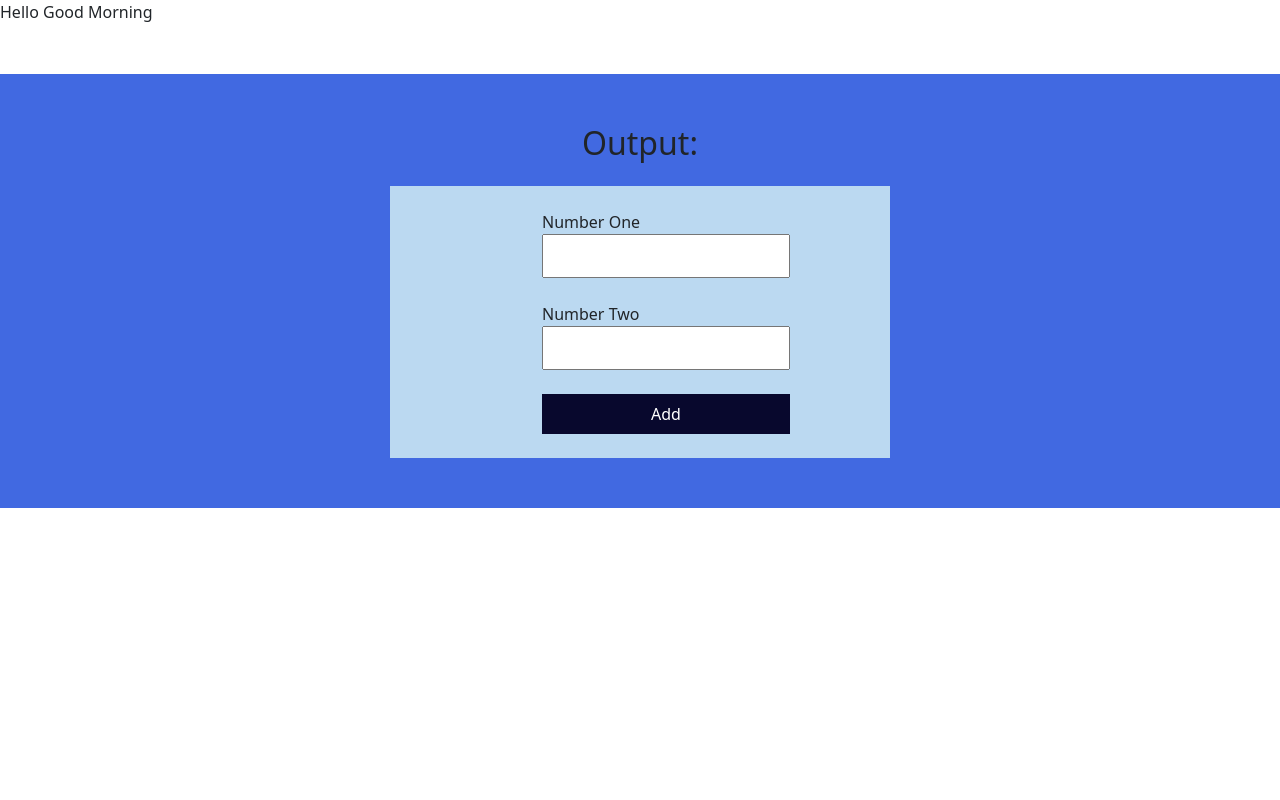
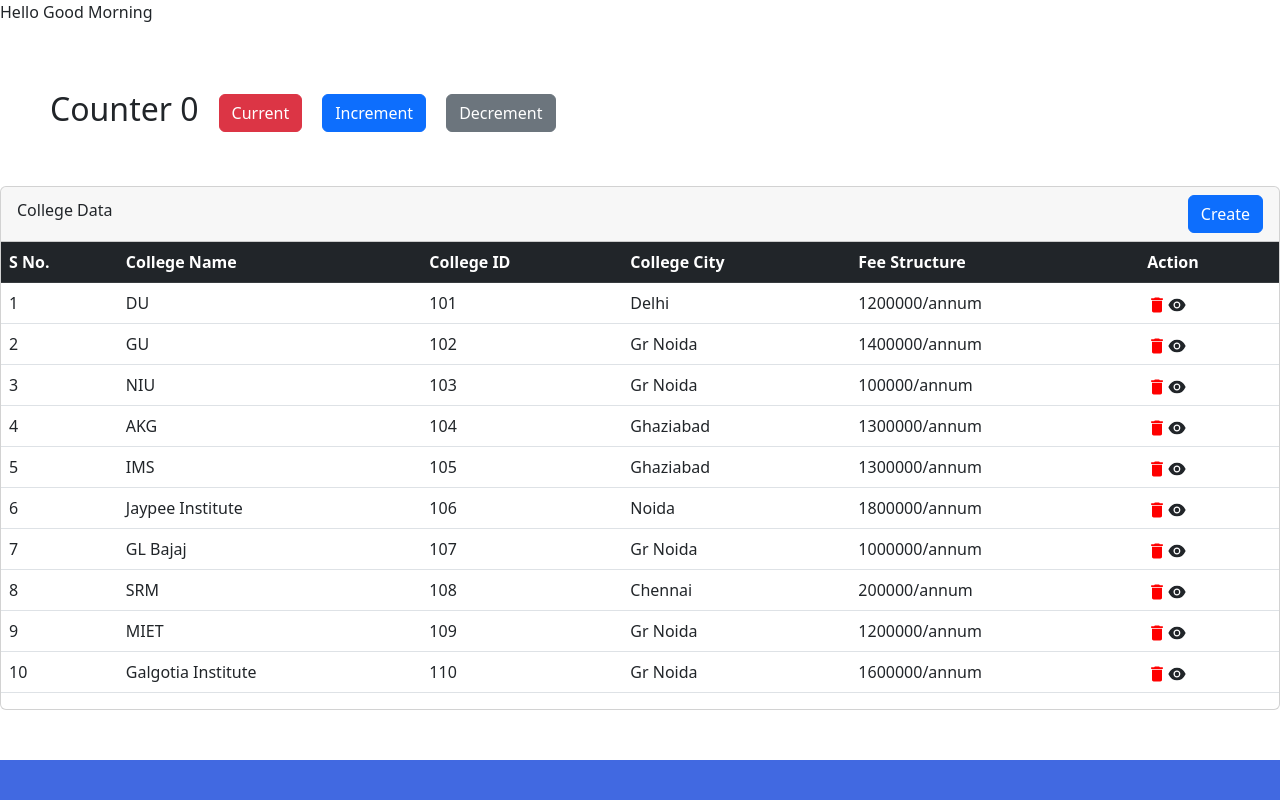
Before and after one commit to abhips99/New-Project, a React (Create React App) app: page / in a window 1280 px wide. Shown: the top 800 px of the page. Built offline with nearby package versions, Linux system fonts and the light colour scheme.

Commit message:
first commit

```diff
--- a/src/App.js
+++ b/src/App.js
@@ -1,6 +1,6 @@
 import "./styles/styles.css"
 // import ComponentA from "./Component/props/ComponentA";
-// import HookUseState from "./Component/hooks/HookUseState";
+import HookUseState from "./Component/hooks/HookUseState";
 import "bootstrap/dist/css/bootstrap.min.css";
 import Calculator from "./Component/calculator/caladd";
 
@@ -26,7 +26,8 @@ return (
   {/* <h2 className="heading">App {insName}</h2>
   <p>{text}</p> */}
   <p>Hello {text}</p>
-  {/* <HookUseState /> */}
+  {/* <ComponentA /> */}
+  <HookUseState />
   <Calculator />
   </>
 
--- a/src/Component/calculator/styles.css
+++ b/src/Component/calculator/styles.css
@@ -16,6 +16,9 @@
 
 .input-container {
     padding-left: 128px;
+}
+.input-container span{
+    color: red;
 }
 
 .input-container input {
--- a/src/Component/hooks/HookUseState.jsx
+++ b/src/Component/hooks/HookUseState.jsx
@@ -6,9 +6,9 @@ import {Button, Card, CardBody, CardHeader, CardTitle, Col, Input, Label, Row} f
 
 function HookUseState(){
 
-    // let current = 0;
+    let current = 0;
 
-    // const [count, setCount] = useState(0);
+    const [count, setCount] = useState(0);
     const [user, setUser] = useState(CollegeData);
     const [isCreate, setIsCreate] = useState(true);
     // console.log(user);
@@ -23,16 +23,18 @@ function HookUseState(){
 
     return (
     <>
-        {/* <h2>Counter {count} </h2>
-        <button onClick={()=>{
+        <div className="counterOuter">
+        <h2>Counter {count} </h2>
+        <Button color="danger" onClick={()=>{
            setCount(current);
-        }} >Current</button>
-        <button onClick={()=>{
+        }} >Current</Button>
+        <Button color="primary" onClick={()=>{
            setCount(count + 1);
-        }} >Increment</button>
-        <button onClick={()=>{
+        }} >Increment</Button>
+        <Button color="secondary" onClick={()=>{
            setCount(count - 1);
-        }} >Decrement</button> */}
+        }} >Decrement</Button>
+        </div>
 {isCreate? (
     <Card>
             <CardHeader className="display">
--- a/src/styles/styles.css
+++ b/src/styles/styles.css
@@ -11,3 +11,9 @@
     justify-content: space-evenly;
     margin-bottom: 20px;
 }
+.counterOuter{
+    display: flex;
+    gap: 20px;
+    align-items: center;
+    padding: 50px;
+}
```
Also changed, not shown: 1 other file (tests, documents, lock files or other folders).
